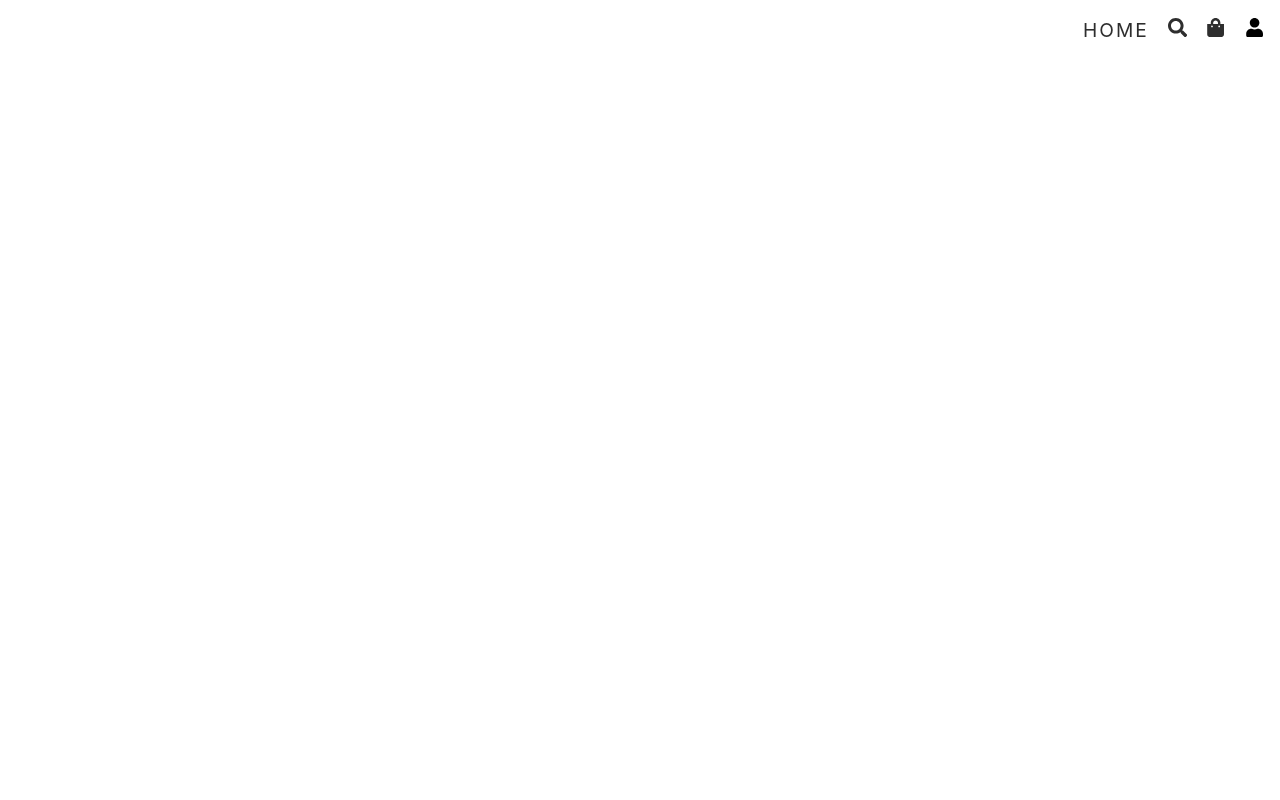
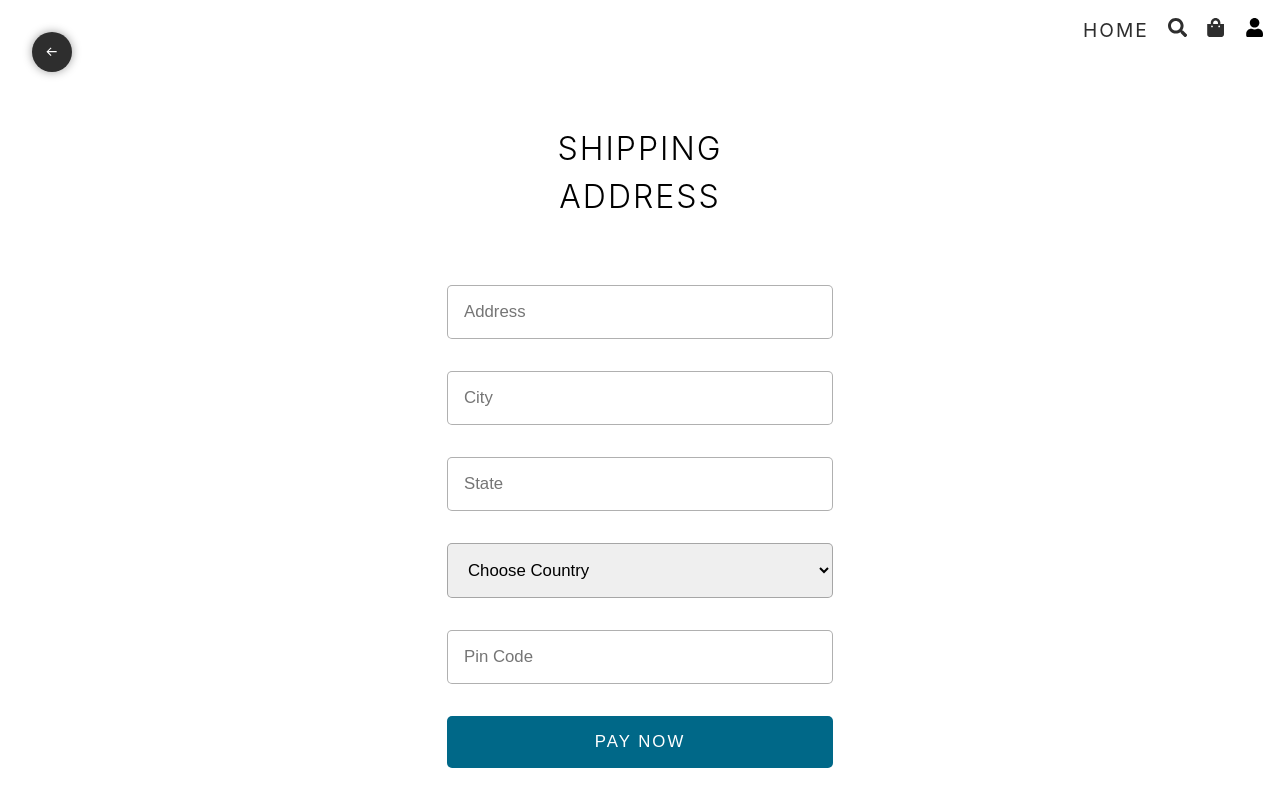
Before and after one commit to 123shuklaayush/E-commerce-Website, a React (Vite) app in the folder e-commerce-frontend/: page /shipping in a window 1280 px wide. Before the commit this address had no page. Built offline with nearby package versions, Linux system fonts and the light colour scheme.

Commit message:
added shipping page

```diff
--- a/e-commerce-frontend/src/App.tsx
+++ b/e-commerce-frontend/src/App.tsx
@@ -6,6 +6,12 @@
 const Home = lazy(() => import("./pages/home"));
 const Search = lazy(() => import("./pages/search"));
 const Cart = lazy(() => import("./pages/cart"));
+const Shipping = lazy(() => import("./pages/shipping"));
+
+
+
+
+
 //Admin Routes
 const Dashboard = lazy(() => import("./pages/admin/dashboard"));
 const Products = lazy(() => import("./pages/admin/products"));
@@ -33,6 +39,15 @@
           <Route path="/" element={<Home />} />
           <Route path="/search" element={<Search />} />
           <Route path="/cart" element={<Cart />} />
+
+
+
+
+           {/* { Logged In User Routes} */}
+           <Route>
+            <Route path="/shipping" element={<Shipping />} />
+           </Route>
+            {/* { Admin Routes} */}
           <Route>
             <Route path="/admin/dashboard" element={<Dashboard />} />
             <Route path="/admin/product" element={<Products />} />
--- /dev/null
+++ b/e-commerce-frontend/src/pages/shipping.tsx
@@ -0,0 +1,70 @@
+import { ChangeEvent, useState } from "react";
+import { BiArrowBack } from "react-icons/bi";
+import { useNavigate } from "react-router-dom";
+
+const Shipping = () => {
+    const navigate = useNavigate();
+    const [shippingInfo, setShippingInfo] = useState({
+        address: "",
+        city: "",
+        state: "",
+        country: "",
+        pinCode: "",
+    });
+    const changeHandler = (e: ChangeEvent<HTMLInputElement | HTMLSelectElement>) => {
+        setShippingInfo((prev) => ({...prev, [e.target.name]: e.target.value}))
+    };
+  return (
+    <div className="shipping">
+        <button className="back-btn" onClick={()=> navigate('/cart')}>
+            <BiArrowBack/>
+        </button>
+        <form>
+            <h1>Shipping Address</h1>
+            <input
+            type="text"
+            placeholder="Address"
+            name="address"
+            value={shippingInfo.address}
+            onChange={changeHandler}
+            required
+             />
+            <input
+            type="text"
+            placeholder="City"
+            name="city"
+            value={shippingInfo.city}
+            onChange={changeHandler}
+            required/>
+            <input
+            type="text"
+            placeholder="State"
+            name="state"
+            value={shippingInfo.state}
+            onChange={changeHandler}
+            required
+            />
+            <select
+            name="country"
+            required
+            value={shippingInfo.country}
+            onChange={changeHandler}
+            >
+                <option value="">Choose Country</option>
+                <option value="india">India</option>
+            </select>
+            <input
+            type="number"
+            placeholder="Pin Code"
+            name="pinCode"
+            value={shippingInfo.pinCode}
+            onChange={changeHandler}
+            required
+            />
+            <button type="submit">Pay Now</button>
+        </form>
+    </div>
+  )
+}
+
+export default Shipping
--- /dev/null
+++ b/e-commerce-frontend/src/styles/_shipping.scss
@@ -0,0 +1,54 @@
+.shipping{
+    @include flex;
+    .back-btn{
+        @include square(2.5rem);
+        background-color: $color2;
+        color: $color1;
+        @include flex;
+        position: fixed;
+        top: 2rem;
+        left: 2rem;
+        border-radius: 100%;
+        border: none;
+        outline: none;
+        cursor: pointer;
+        @include baseShadow;
+
+        svg{
+            transition: all 0.3s;
+        }
+        &:hover svg{
+            translate: -0.25rem;
+        }
+    }
+    > form{
+        max-width: 450px;
+        width: 100%;
+        @include flex(column, center, stretch, 2rem);
+        padding: 2rem;
+
+        >h1{
+            @include heading(2px);
+            margin: 2rem;
+            text-align: center;
+        }
+        > input,
+        > select {
+            border: 1px solid rgba(31,31,31,0.351);
+            padding: 1rem;
+            outline: none;
+            font-size: 1.05rem;
+            border-radius: 5px;
+        }
+        > button {
+            @include btn(1rem,$color3, $color1);
+            border-radius: 5px;
+            font-size: 1.05rem;
+            text-transform: uppercase;
+            letter-spacing: 2px;
+            &:hover{
+                opacity: 0.8;
+            }
+        }
+    }
+}
--- a/e-commerce-frontend/src/styles/admin-styles/_mixin.scss
+++ b/e-commerce-frontend/src/styles/admin-styles/_mixin.scss
@@ -46,3 +46,12 @@
 @mixin baseShadow() {
   box-shadow: 0 0 10px rgba(0, 0, 0, 0.384);
 }
+
+@mixin btn($p: 0.5rem 1rem, $bg, $color) {
+  cursor: pointer;
+  border: none;
+  outline: none;
+  padding: $p;
+  background-color: $bg;
+  color: $color;
+}
--- a/e-commerce-frontend/src/styles/app.scss
+++ b/e-commerce-frontend/src/styles/app.scss
@@ -36,6 +36,7 @@
   @import "admin-styles/mixin";
   @import "home";
   @import "cart";
+  @import "shipping";
   @import "admin-styles/dashboard";
   @import "admin-styles/products";
   @import "admin-styles/chart";
```
